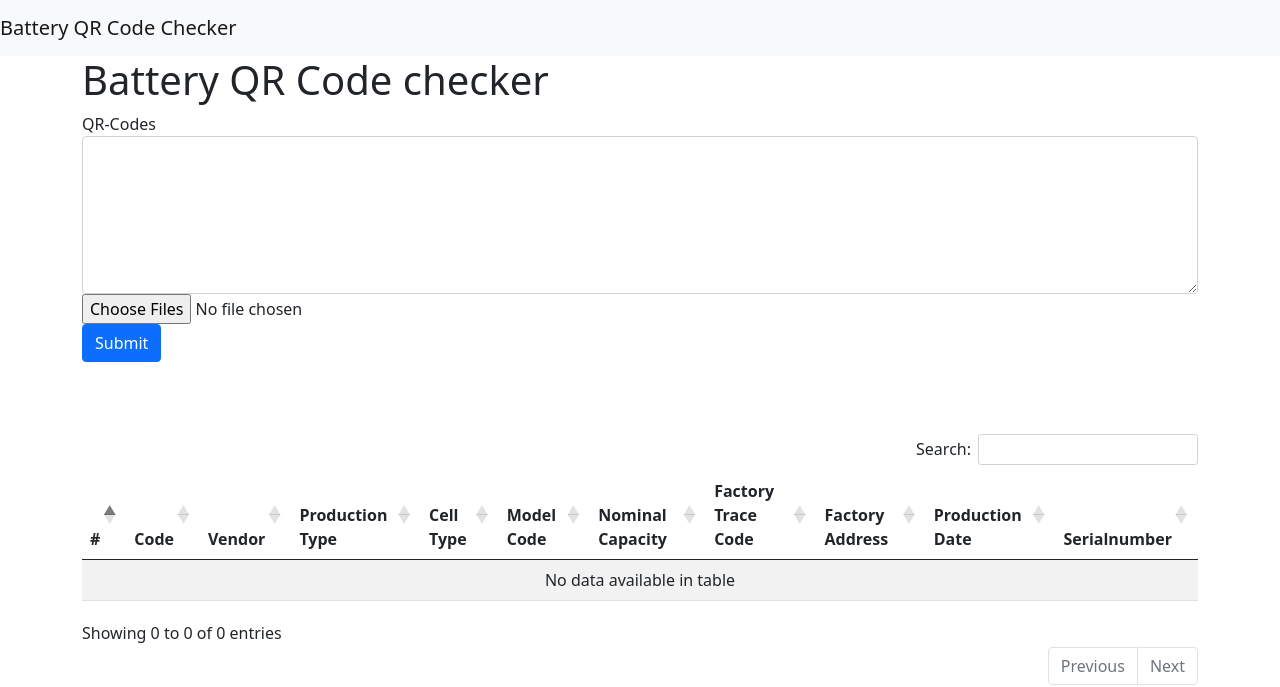
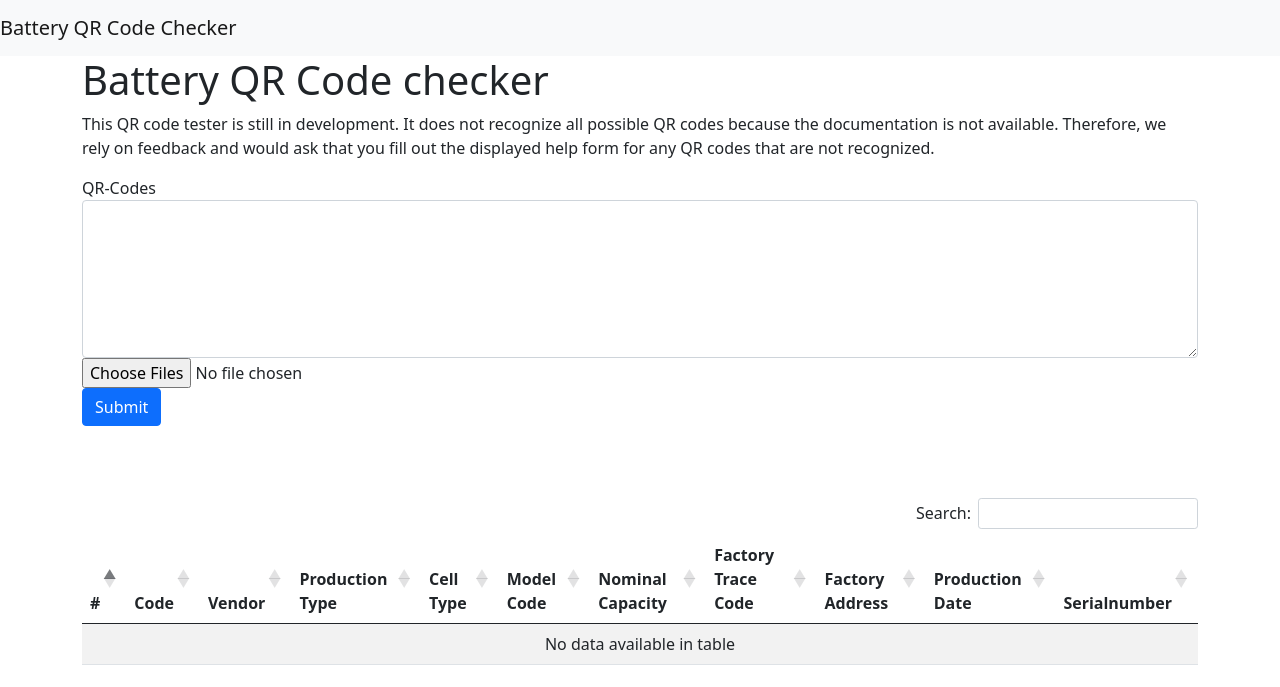
Before and after one commit to rxhan/QRBat, a Flask app: page / in a window 1280 px wide. Shown: the top 687 px of the page. Run offline with Flask 2, Linux system fonts and the light colour scheme; some libraries are stand-ins or nearby versions.

Commit message:
Added possiblity to send additional Data

```diff
--- a/app.py
+++ b/app.py
@@ -1,8 +1,9 @@
 import os.path
 import time
 from qr import decodeimg
+import csv
 
-from flask import Flask, render_template, request
+from flask import Flask, render_template, request, json
 
 from qr.validate import checker
 
@@ -12,6 +13,16 @@ app = Flask(__name__)
 @app.route('/')
 def index():
     return render_template('index.html')
+
+@app.route('/addinfo', methods=['POST'])
+def addinfo():
+    with open('addinfo.csv', 'a', newline='') as csvfile:
+        writer = csv.DictWriter(csvfile, fieldnames=['qrcode','vendor','modelcode','capacity','factoryaddress'], delimiter=';')
+        writer.writerow(request.form)
+
+        print(request.form['qrcode'], request.form['vendor'], request.form['modelcode'], request.form['capacity'], request.form['factoryaddress'])
+
+    return "done"
 
 @app.route('/validate', methods=['GET', 'POST'])
 def validate():
@@ -58,9 +69,11 @@ def validate():
                     qrcodes.append(checker(code, i))
 
                 except Exception as e:
-                    errors.append(f'{str(i).zfill(4)} - ERROR: {e} Input: {code}')
+                    error = {'text': f'{str(i).zfill(4)} - ERROR: {e} Input: {code}', 'qrcode': code}
+                    errors.append(error)
             else:
-                errors.append(f'{str(i).zfill(4)} - Ignore empty line')
+                error = {'text': f'{str(i).zfill(4)} - Ignore empty line', 'qrcode': ''}
+                errors.append(error)
 
             i += 1
 
--- a/templates/base.html
+++ b/templates/base.html
@@ -8,7 +8,6 @@
     <!-- Bootstrap CSS -->
     <link href="https://cdn.jsdelivr.net/npm/bootstrap@5.0.1/dist/css/bootstrap.min.css" rel="stylesheet" integrity="sha384-+0n0xVW2eSR5OomGNYDnhzAbDsOXxcvSN1TPprVMTNDbiYZCxYbOOl7+AMvyTG2x" crossorigin="anonymous">
     <link rel="stylesheet" type="text/css" href="https://cdn.datatables.net/1.10.25/css/dataTables.bootstrap5.css">
-
     <title>{% block title %} {% endblock %}</title>
   </head>
   <body>
--- a/templates/index.html
+++ b/templates/index.html
@@ -18,12 +18,49 @@
                 ]
             } );
         } );
+
+        var addinfo_template =
+
+        $(document).ready(function () {
+          $("#error > div > a").click(function () {
+            this.outerHTML = '<form method="post" id="addinfo_' + this.id.substring(3) + '"><input type="hidden" id="qrcode" name="qrcode" value="' + this.id.substring(3) + '"><label for="vendor">Vendor:</label><input type="text" id="vendor" class="form-control" name="vendor"><label for="modelcode">Model code:</label><input type="text" id="modelcode" class="form-control" name="modelcode"><label for="capacity">Nominal capacity:</label><input type="text" id="capacity" class="form-control" name="capacity"><label for="factoryaddress">Factory address:</label><input type="text" id="factoryaddress" class="form-control" name="factoryaddress"><button type="submit">Submit</button></form>';
+
+              $("#addinfo_" + this.id.substring(3)).submit(function (event) {
+                var formData = {
+                  vendor: $("#vendor").val(),
+                  modelcode: $("#modelcode").val(),
+                  capacity: $("#capacity").val(),
+                  factoryaddress: $("#factoryaddress").val(),
+                  qrcode: $("#qrcode").val(),
+                };
+
+                $.ajax({
+                  type: "POST",
+                  url: "/qrcode/addinfo",
+                  data: formData,
+                  dataType: "html",
+                  encode: true,
+                }).done(function (data) {
+                  $('#addinfo_' + formData.qrcode)[0].outerHTML = 'Thank you for your help! Barcode ' + formData.qrcode + ' is submitted!';
+                }).fail(function() {
+                  $('#addinfo_' + formData.qrcode)[0].outerHTML = 'Error while sending Data!'
+                }).always(function() {
+                  $('#error_' + formData.qrcode)[0].remove()
+                });
+
+                event.preventDefault();
+              });
+          });
+
+        });
+
     </script>
 
 {% endblock %}
 
 {% block content %}
     <h1>{% block title %} Battery QR Code checker {% endblock %}</h1>
+    <p>This QR code tester is still in development. It does not recognize all possible QR codes because the documentation is not available. Therefore, we rely on feedback and would ask that you fill out the displayed help form for any QR codes that are not recognized.</p>
 
 <form action="validate" method="post" enctype="multipart/form-data">
   <div class="form-group">
@@ -34,9 +71,12 @@
   <button type="submit" class="btn btn-primary">Submit</button>
 </form>
 <br/>
+    <div id="error">
     {% for error in errors %}
-        <div class="error">{{ error }}</div>
+        <div id="error_{{ error['qrcode'] }}" class="error">{{ error['text'] }}</div>
+        <div><a href="#" id="qr_{{ error['qrcode'] }}">Help to detect this Barcode properly:</a></div>
     {% endfor %}
+    </div>
 <br/><br/>
   <table id="data" class="table table-striped">
     <thead>
```
